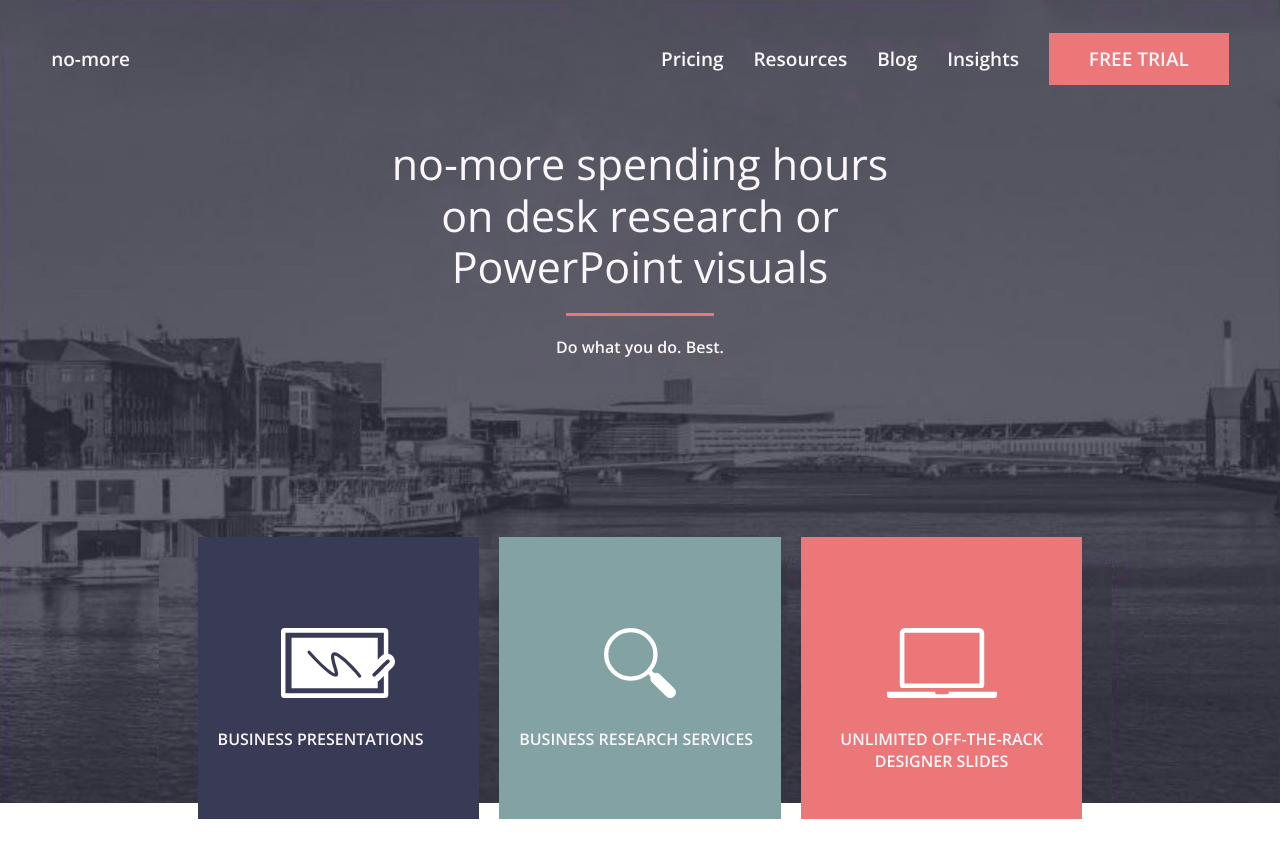
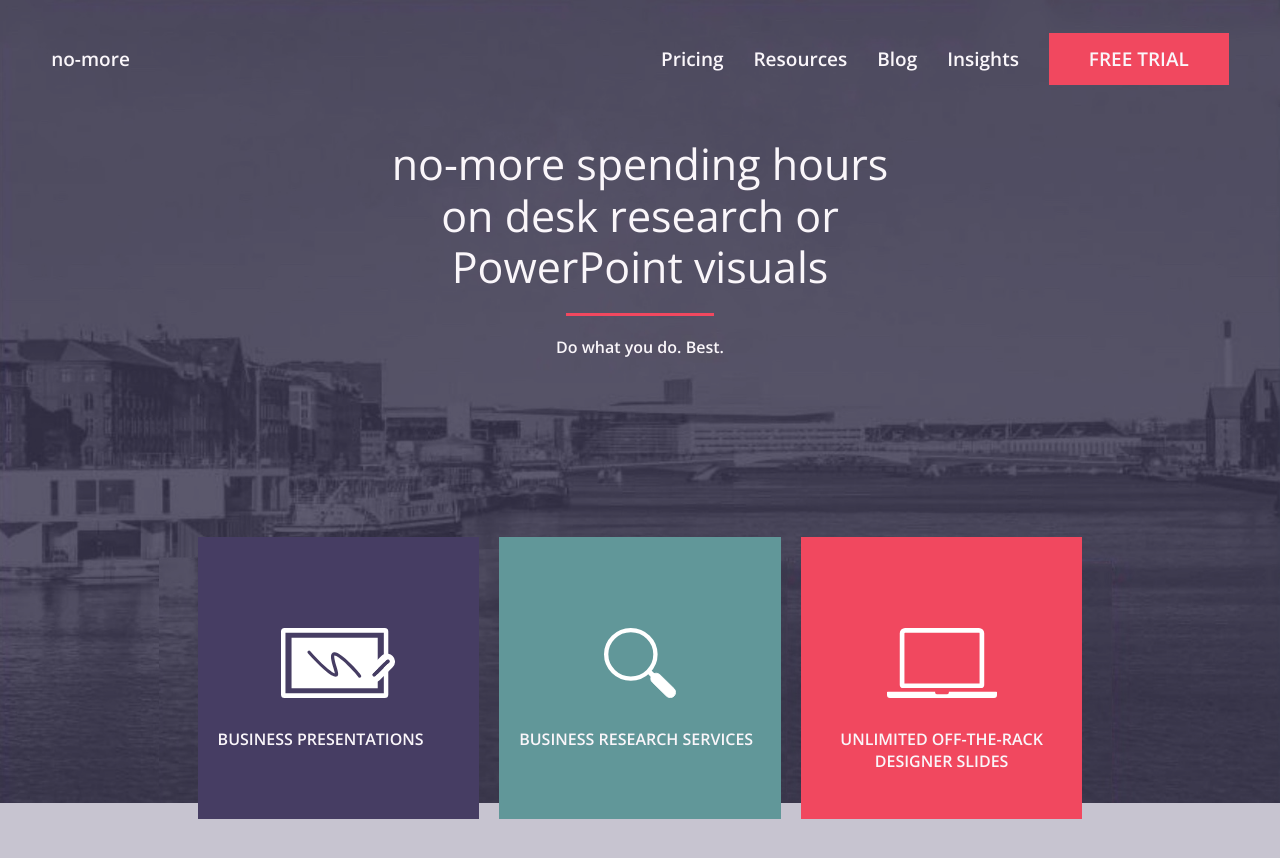
Before and after one commit to xiaobaoxixi/no-more-test, a plain HTML site: page index.html in a window 1280 px wide. Drawn offline with nearby package versions, Linux system fonts and the light colour scheme.

Commit message:
changed: color code. added: purple overlay to the bg img

```diff
--- a/style.css
+++ b/style.css
@@ -3,14 +3,15 @@ issues:
 - the pink horizontal line between the text is not positioned precisely as in the image. Not sure what design guideline is followed here
 - not sure if Opan Sans is the correct font
 - no design guideline to follow for mobile
+- color codes are grabed from pdf, don't seem to be accurate
 *******************/
 
 /* presets starts */
 :root {
   /*  color variables might not be necessary fot this simple page, but those look like recurring colors for a site so set them here */
-  --purple: #393a55;
-  --green: #82a2a3;
-  --pink: #eb7778;
+  --purple: #463d63;
+  --green: #619799;
+  --pink: #f1485f;
   --font-color: #faf6fa; /* only one font color on this page */
   --square-size: 60vw; /* used as unit for defining box size. can be redefined in each media query */
   --grid-gap: 20px;
@@ -79,7 +80,18 @@ body {
   background-image: url(img/bg.jpg);
   background-size: 100% auto;
   background-repeat: no-repeat;
-  padding: 40px 4vw; /* don't know which design guide is followed here, settings based on image */
+  padding: 40px 4vw; /* don't know what design guide is followed here, settings based on image */
+}
+body::before {
+  /* the purple tone covering the bg image */
+  position: absolute;
+  content: "";
+  width: 100%;
+  height: 100%;
+  background-color: var(--purple);
+  opacity: 0.3;
+  left: 0;
+  top: 0;
 }
 main {
   width: 100%;
```
